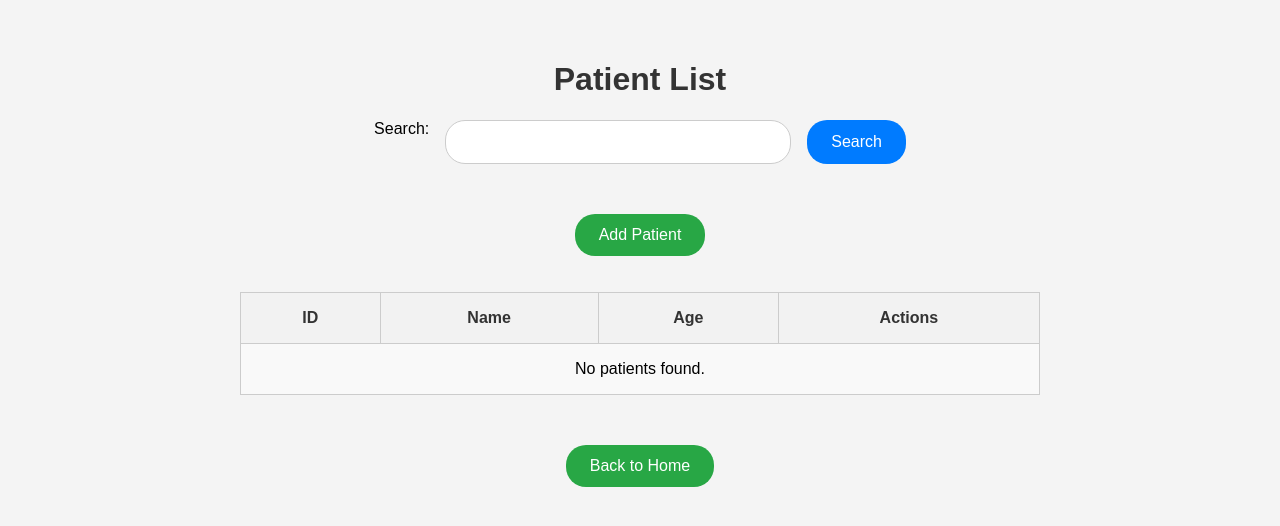
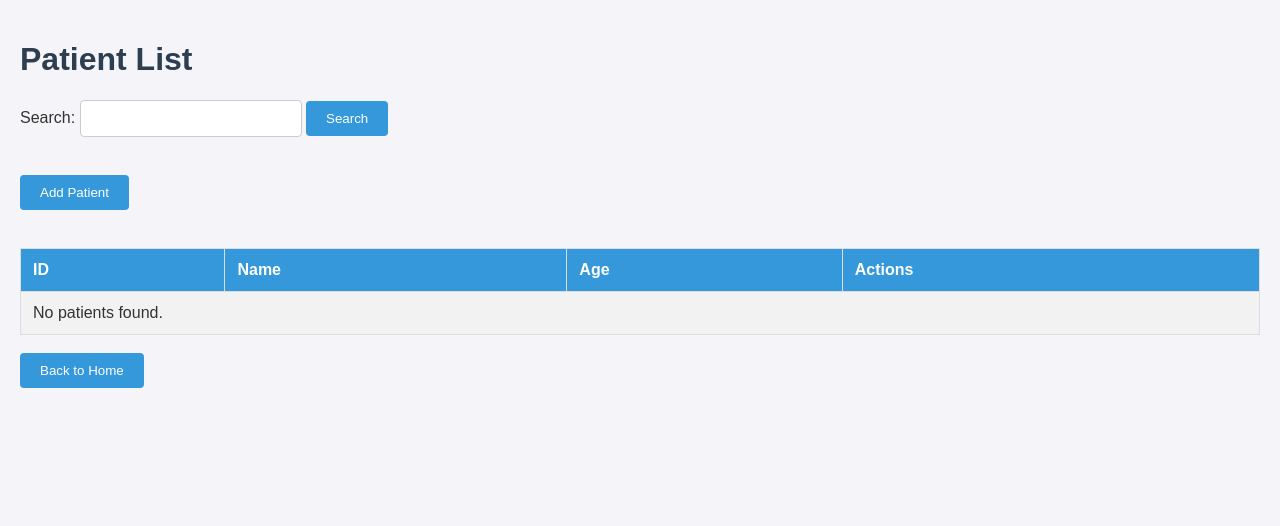
Before and after one commit to Chrales1614/CCS112_GROUP4_CASE_STUDY, a PHP site: page /view_patient.php in a window 1280 px wide. Shown: the top 526 px of the page. Run offline with PHP 8.4, Linux system fonts and the light colour scheme; data that the repository does not hold is empty.

Commit message:
enhancements

```diff
--- a/view_patient.php
+++ b/view_patient.php
@@ -5,7 +5,7 @@ $search = isset($_GET['search']) ? $_GET['search'] : '';
 $query = "SELECT * FROM patients";
 
 if ($search) {
-    $query .= " WHERE name LIKE :search";
+    $query .= " WHERE id LIKE :search OR name LIKE :search OR age LIKE :search";
 }
 
 $stmt = $pdo->prepare($query);
@@ -24,100 +24,58 @@ $patients = $stmt->fetchAll();
     <meta name="viewport" content="width=device-width, initial-scale=1.0">
     <title>View Patients</title>
     <style>
-        /* General Styles */
         body {
             font-family: Arial, sans-serif;
-            background-color: #f4f4f4;
-            display: flex;
-            flex-direction: column;
-            align-items: center;
-            padding: 2rem;
+            background-color: #f4f4f9;
+            color: #333;
+            margin: 0;
+            padding: 20px;
         }
-
         h1 {
-            color: #333;
+            color: #2c3e50;
         }
-
-        /* Form Styles */
         form {
-            display: flex;
-            gap: 1rem;
-            margin-bottom: 2rem;
+            margin-bottom: 20px;
         }
-
         input[type="text"] {
-            padding: 0.75rem;
+            padding: 10px;
             border: 1px solid #ccc;
-            border-radius: 20px;
-            font-size: 1rem;
-            width: 20rem;
+            border-radius: 4px;
+            width: 200px;
         }
-
-        input[type="submit"] {
-            padding: 0.75rem 1.5rem;
+        input[type="submit"], button {
+            padding: 10px 20px;
             border: none;
-            border-radius: 20px;
-            background-color: #007BFF;
+            border-radius: 4px;
+            background-color: #3498db;
             color: white;
-            font-size: 1rem;
             cursor: pointer;
-            transition: background 0.3s ease;
         }
-
-        input[type="submit"]:hover {
-            background-color: #0056b3;
+        input[type="submit"]:hover, button:hover {
+            background-color: #2980b9;
         }
-
-        /* Button Styles */
-        button {
-            padding: 0.75rem 1.5rem;
-            border: none;
-            border-radius: 20px;
-            background-color: #28a745;
-            color: white;
-            font-size: 1rem;
-            cursor: pointer;
-            transition: background 0.3s ease;
-        }
-
-        button:hover {
-            background-color: #218838;
-        }
-
-        /* Table Styles */
         table {
             width: 100%;
-            max-width: 800px;
             border-collapse: collapse;
-            margin-bottom: 2rem;
+            margin-top: 20px;
         }
-
-        table, th, td {
-            border: 1px solid #ccc;
+        th, td {
+            padding: 12px;
+            border: 1px solid #ddd;
+            text-align: left;
         }
-
-        th, td {
-            padding: 1rem;
-            text-align: center;
+        th {
+            background-color: #3498db;
+            color: white;
         }
-
-        th {
+        tr:nth-child(even) {
             background-color: #f2f2f2;
-            color: #333;
         }
-
-        tr:nth-child(even) {
-            background-color: #f9f9f9;
+        .actions a {
+            margin-right: 10px;
+            color: #3498db;
+            text-decoration: none;
         }
-
-        /* Action Links */
-        .actions a {
-            margin-right: 1rem;
-            color: #007BFF;
-            text-decoration: none;
-            font-weight: bold;
-        }
-
         .actions a:hover {
             text-decoration: underline;
         }
@@ -126,7 +84,7 @@ $patients = $stmt->fetchAll();
 <body>
     <h1>Patient List</h1>
 
-    <form method="GET" action="view_patient.php">
+    <form method="GET" action="view_patients.php">
         <label for="search">Search:</label>
         <input type="text" id="search" name="search" value="<?= htmlspecialchars($search) ?>">
         <input type="submit" value="Search">
@@ -174,7 +132,7 @@ $patients = $stmt->fetchAll();
                     .then(data => {
                         if (data === 'success') {
                             alert('Patient deleted successfully.');
-                            window.location.href = 'view_patient.php';
+                            window.location.href = 'view_patients.php';
                         } else {
                             alert('Error deleting patient.');
                         }
@@ -191,6 +149,21 @@ $patients = $stmt->fetchAll();
             alert('Patient updated successfully.');
             window.history.replaceState(null, null, window.location.pathname);
         }
+
+        document.getElementById('search').addEventListener('input', function() {
+            const searchValue = this.value.toLowerCase();
+            const rows = document.querySelectorAll('table tr:not(:first-child)');
+            rows.forEach(row => {
+                const id = row.cells[0].textContent.toLowerCase();
+                const name = row.cells[1].textContent.toLowerCase();
+                const age = row.cells[2].textContent.toLowerCase();
+                if (id.includes(searchValue) || name.includes(searchValue) || age.includes(searchValue)) {
+                    row.style.display = '';
+                } else {
+                    row.style.display = 'none';
+                }
+            });
+        });
     </script>
 </body>
 </html>
```
